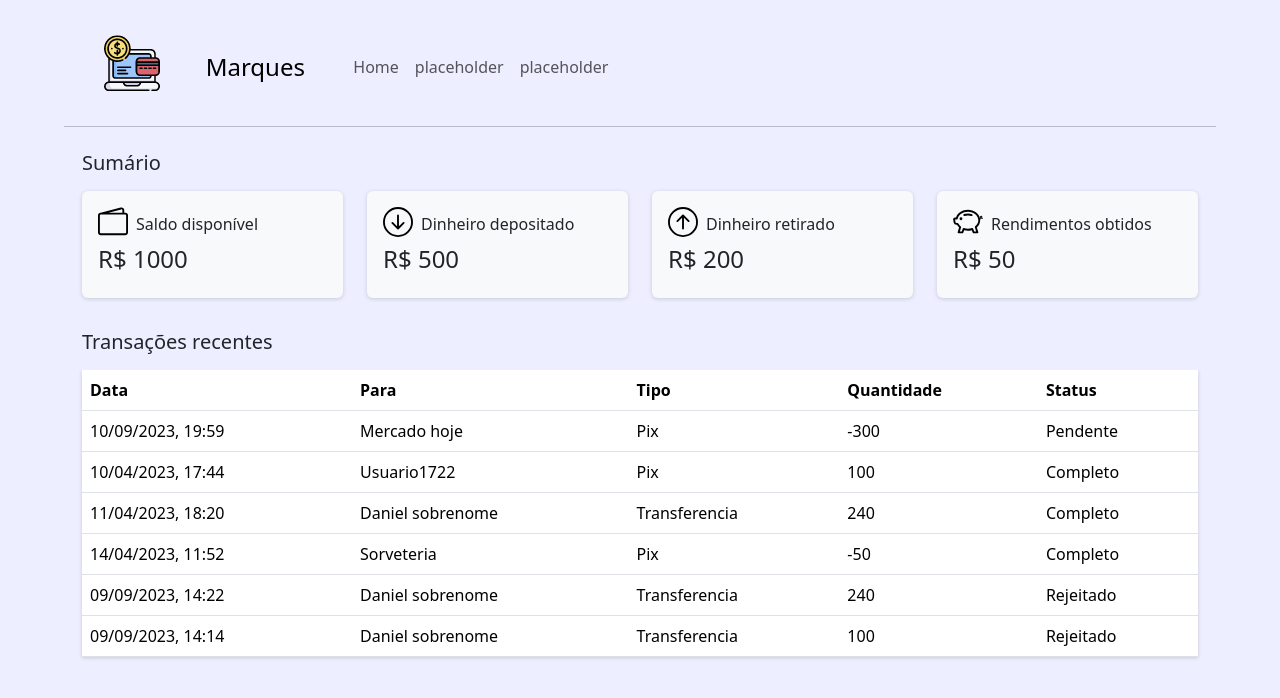
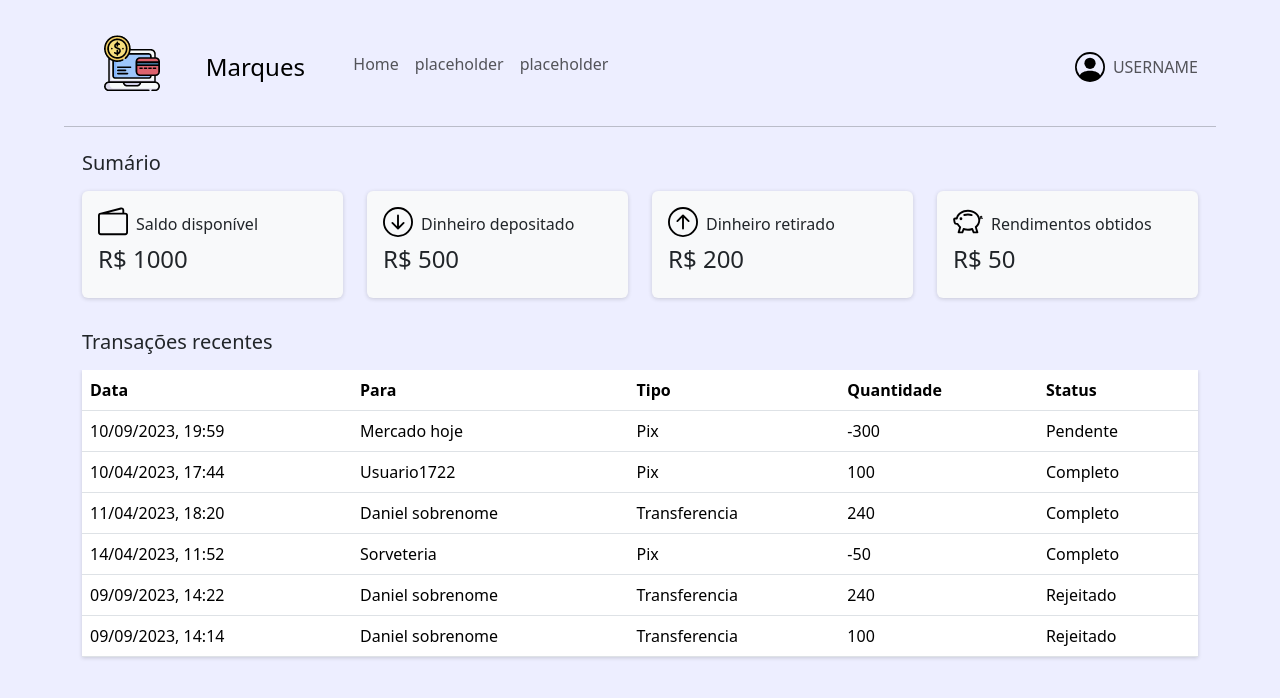
Before and after one commit to JoaoVMarques/marques-bank, a React (Vite) app: page /marques in a window 1280 px wide. Shown: the top 698 px of the page. Built offline with nearby package versions, Linux system fonts and the light colour scheme.

Commit message:
Começando a deixar a tela home dinamico

```diff
--- a/src/pages/homepage/components/HomeNavbar.tsx
+++ b/src/pages/homepage/components/HomeNavbar.tsx
@@ -2,6 +2,7 @@ import {
   Navbar, Container, Nav, Offcanvas,
 } from 'react-bootstrap';
 import NavbarLogo from './NavbarLogo.tsx';
+import personIcon from '../../../imgs/svgs/person-circle.svg';
 
 function HomeNavbar() {
   return (
@@ -26,6 +27,12 @@ function HomeNavbar() {
             <Nav.Link href="#placeholder1">placeholder</Nav.Link>
             <Nav.Link href="#placeholder2">placeholder</Nav.Link>
           </Nav>
+          <Navbar.Collapse className="justify-content-end">
+            <Navbar.Text>
+              <img className='me-2' src={personIcon} width={30} alt="icone usuario" />
+              <span className='align-middle'>USERNAME</span>
+            </Navbar.Text>
+          </Navbar.Collapse>
         </Offcanvas.Body>
       </Navbar.Offcanvas>
     </Container>
```
Also changed, not shown: src/localstorage/interfaces/accountInfo.ts (added, +21 -0 lines), src/imgs/svgs/person-circle.svg (added).
